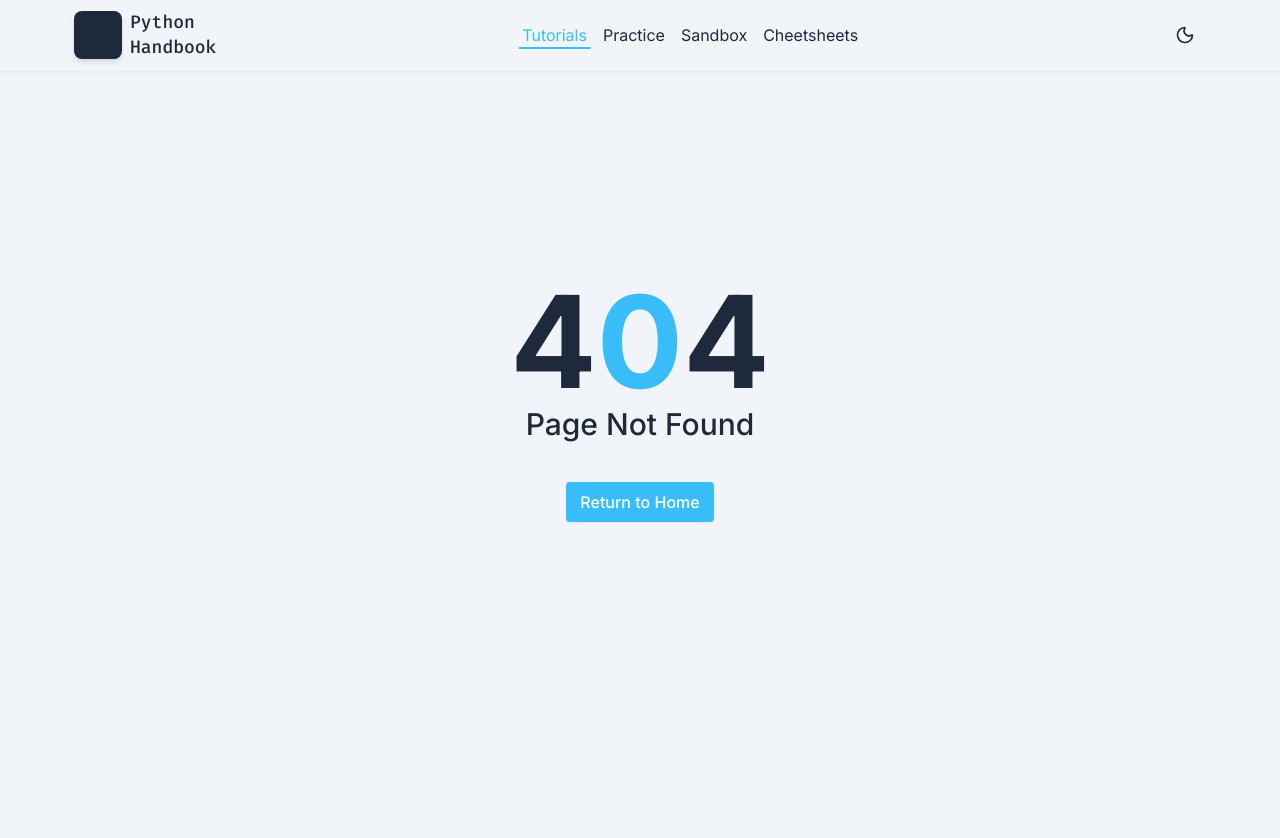
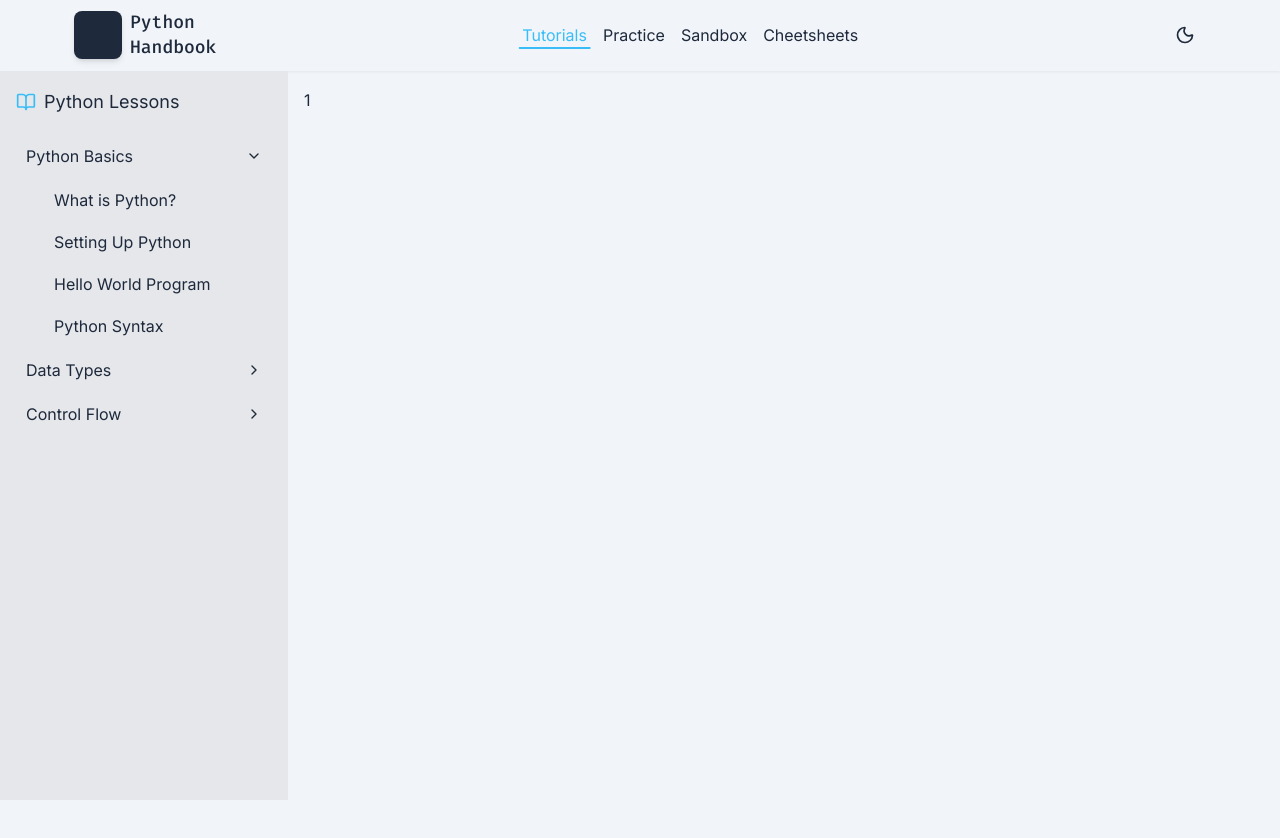
Before and after one commit to sam4web/python-handbook, a Next.js app: page /tutorials/1 in a window 1280 px wide. Before the commit this address had no page. Shown: the top 838 px of the page. Before the commit the page ends 800 px from the top, so only its background shows below. Built offline with nearby package versions, Linux system fonts and the light colour scheme.

Commit message:
add tutorial sidebar with context, update minor styles

```diff
--- a/app/layout.tsx
+++ b/app/layout.tsx
@@ -19,7 +19,7 @@ export default function RootLayout({
       <body className={`${inter.className} antialiased`}>
         <ThemeProvider attribute="class" defaultTheme="system" enableSystem disableTransitionOnChange>
           <Navbar />
-          <main>{children}</main>
+          <main className="mt-20 w-full h-dvh relative">{children}</main>
         </ThemeProvider>
       </body>
     </html>
--- a/app/page.tsx
+++ b/app/page.tsx
@@ -1,6 +1,6 @@
 export default function HomePage() {
   return (
-    <div>
+    <div className="px-4 py-2">
       <h1>Home page</h1>
     </div>
   );
--- /dev/null
+++ b/app/tutorials/[slug]/page.tsx
@@ -0,0 +1,9 @@
+export default async function TutorialContentPage({ params }: { params: Promise<{ slug: string }> }) {
+  const { slug } = await params;
+
+  return (
+    <div className="px-4 py-2">
+      <h1>{slug}</h1>
+    </div>
+  );
+}
--- /dev/null
+++ b/app/tutorials/_components/dropdown.tsx
@@ -0,0 +1,55 @@
+"use client";
+
+import { cx } from "@/lib/utils";
+import { ChevronRight } from "lucide-react";
+import Link from "next/link";
+import { usePathname } from "next/navigation";
+import { useState } from "react";
+import { useSidebar } from "../_context/sidebar-context";
+
+interface Props {
+  id: string;
+  title: string;
+  items: { title: string; slug: string }[];
+  active?: boolean;
+}
+
+export default function Dropdown({ id, title, items, active: isActive }: Props) {
+  const pathname = usePathname();
+  const [active, setActive] = useState(isActive || false);
+  const { handleActiveDropdown } = useSidebar();
+
+  return (
+    <>
+      <div
+        className="flex justify-between items-center hover:bg-muted-foreground/20 py-2 px-2.5 rounded-lg"
+        onClick={() => {
+          handleActiveDropdown(id);
+          setActive((prev) => !prev);
+        }}
+      >
+        <p>{title}</p>
+        <ChevronRight className={cx("size-4 text-secondary-foreground", active ? "rotate-90" : "")} />
+      </div>
+
+      {active ? (
+        <div className="ml-6 mt-0.5 space-y-0.5">
+          {items.map((item, idx) => (
+            <Link
+              href={`/tutorials/${item.slug}`}
+              className={cx(
+                "hover:bg-muted-foreground/20 py-2 px-2.5 cursor-pointer block border-l-4 rounded-lg",
+                pathname.includes(item.slug)
+                  ? "text-primary border-primary rounded-l-xs bg-muted-foreground/15"
+                  : "border-transparent"
+              )}
+              key={idx}
+            >
+              {item.title}
+            </Link>
+          ))}
+        </div>
+      ) : null}
+    </>
+  );
+}
--- /dev/null
+++ b/app/tutorials/_components/tutorials-list.tsx
@@ -0,0 +1,69 @@
+"use client";
+
+import { BookOpen } from "lucide-react";
+import Dropdown from "./dropdown";
+import { SidebarProvider, useSidebar } from "../_context/sidebar-context";
+
+const sidebarItems = [
+  {
+    id: "3e0b2a5f-0f6c-48d9-9b1e-7f6c3a0d9b1e",
+    title: "Python Basics",
+    items: [
+      { title: "What is Python?", slug: "what-is-python" },
+      { title: "Setting Up Python", slug: "setting-up-python" },
+      { title: "Hello World Program", slug: "hello-world-program" },
+      { title: "Python Syntax", slug: "python-syntax" },
+    ],
+  },
+  {
+    id: "f7b5e840-a0c3-4c9d-8f2e-4b7d1e8c9f0a",
+    title: "Data Types",
+    items: [
+      { title: "Numbers (int, float)", slug: "numbers-int-float" },
+      { title: "Strings", slug: "strings" },
+      { title: "Lists", slug: "lists" },
+      { title: "Tuples", slug: "tuples" },
+      { title: "Dictionaries", slug: "dictionaries" },
+      { title: "Sets", slug: "sets" },
+    ],
+  },
+  {
+    id: "7c6e5d4b-3a2f-1e0d-9c8b-7a6f5e4d3c2b",
+    title: "Control Flow",
+    items: [
+      { title: "if, elif, else", slug: "if-elif-else" },
+      { title: "for Loops", slug: "for-loops" },
+      { title: "while Loops", slug: "while-loops" },
+      { title: "break and continue", slug: "break-and-continue" },
+    ],
+  },
+];
+
+export default function TutorialsList() {
+  const { activeDropdownList } = useSidebar();
+
+  return (
+    <SidebarProvider>
+      <aside className="bg-muted size-full max-w-72 fixed top-0 left-0 select-none">
+        <div className="mt-20 px-4 py-2">
+          <div className="flex items-center gap-2 mb-5">
+            <BookOpen className="text-accent size-5" />
+            <p className="text-lg">Python Lessons</p>
+          </div>
+
+          <div className="space-y-1">
+            {sidebarItems.map((item, idx) => (
+              <Dropdown
+                key={item.id}
+                id={item.id}
+                title={item.title}
+                items={item.items}
+                active={idx === 0 || activeDropdownList.includes(item.id)}
+              />
+            ))}
+          </div>
+        </div>
+      </aside>
+    </SidebarProvider>
+  );
+}
--- /dev/null
+++ b/app/tutorials/_context/sidebar-context.tsx
@@ -0,0 +1,43 @@
+import { createContext, useContext, useState } from "react";
+
+interface SidebarContextType {
+  activeDropdownList: string[];
+  handleActiveDropdown: (dropdownId: string) => void;
+}
+const initialContextValue: SidebarContextType = {
+  activeDropdownList: [],
+  handleActiveDropdown: () => {},
+};
+
+const useSidebarSource = () => {
+  const [showSidebar, setShowSidebar] = useState(false);
+  const [activeDropdownList, setActiveDropdownList] = useState<string[]>([]);
+
+  const handleActiveDropdown = (dropdownId: string) => {
+    setActiveDropdownList((prev) => {
+      if (!prev.length) {
+        return [dropdownId];
+      }
+      if (prev.includes(dropdownId)) {
+        return prev.filter((item) => item !== dropdownId);
+      }
+      return [...prev, dropdownId];
+    });
+  };
+
+  return { activeDropdownList, handleActiveDropdown };
+};
+
+const SidebarContext = createContext<SidebarContextType>(initialContextValue);
+
+export const useSidebar = () => {
+  const context = useContext(SidebarContext);
+  if (context === undefined) {
+    throw new Error("useSidebar must be used within a SidebarProvider");
+  }
+  return context;
+};
+
+export const SidebarProvider = ({ children }: { children: Readonly<React.ReactNode> }) => {
+  return <SidebarContext.Provider value={useSidebarSource()}>{children}</SidebarContext.Provider>;
+};
--- /dev/null
+++ b/app/tutorials/layout.tsx
@@ -0,0 +1,10 @@
+import TutorialsList from "./_components/tutorials-list";
+
+export default function TutorialsLayout({ children }: { children: Readonly<React.ReactNode> }) {
+  return (
+    <div className="">
+      <TutorialsList />
+      <article className="ml-72">{children}</article>
+    </div>
+  );
+}
--- a/components/navbar.tsx
+++ b/components/navbar.tsx
@@ -57,7 +57,7 @@ export default function Navbar() {
   }, []);
 
   return (
-    <header className="w-full fixed top-0 left-0">
+    <header className="z-10 w-full fixed top-0 left-0">
       <div
         className={cx(
           "backdrop-blur-xs border-b shadow-sm shadow-muted",
--- /dev/null
+++ b/middleware.ts
@@ -0,0 +1,14 @@
+import { NextResponse, NextRequest } from "next/server";
+
+export function middleware(request: NextRequest) {
+  if (request.nextUrl.pathname === "/tutorials") {
+    const redirectUrl = new URL("/tutorials/hello-world-program", request.nextUrl.origin);
+    return NextResponse.redirect(redirectUrl);
+  }
+
+  return NextResponse.next();
+}
+
+export const config = {
+  matcher: ["/tutorials"],
+};
--- a/package.json
+++ b/package.json
@@ -8,6 +8,7 @@
     "start": "next start"
   },
   "dependencies": {
+    "gray-matter": "^4.0.3",
     "lucide-react": "^0.546.0",
     "next": "15.5.4",
     "next-themes": "^0.4.6",
```
